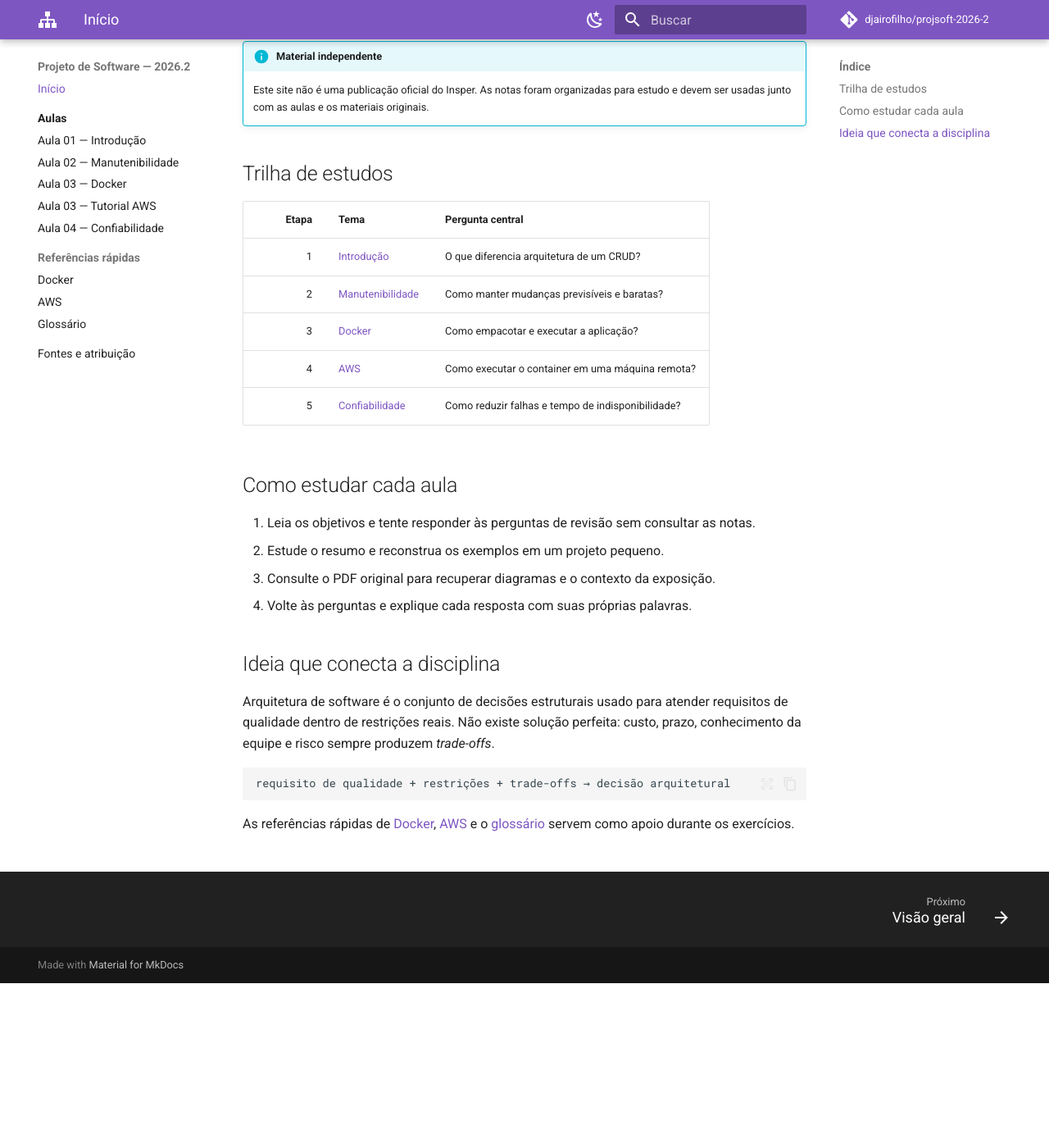
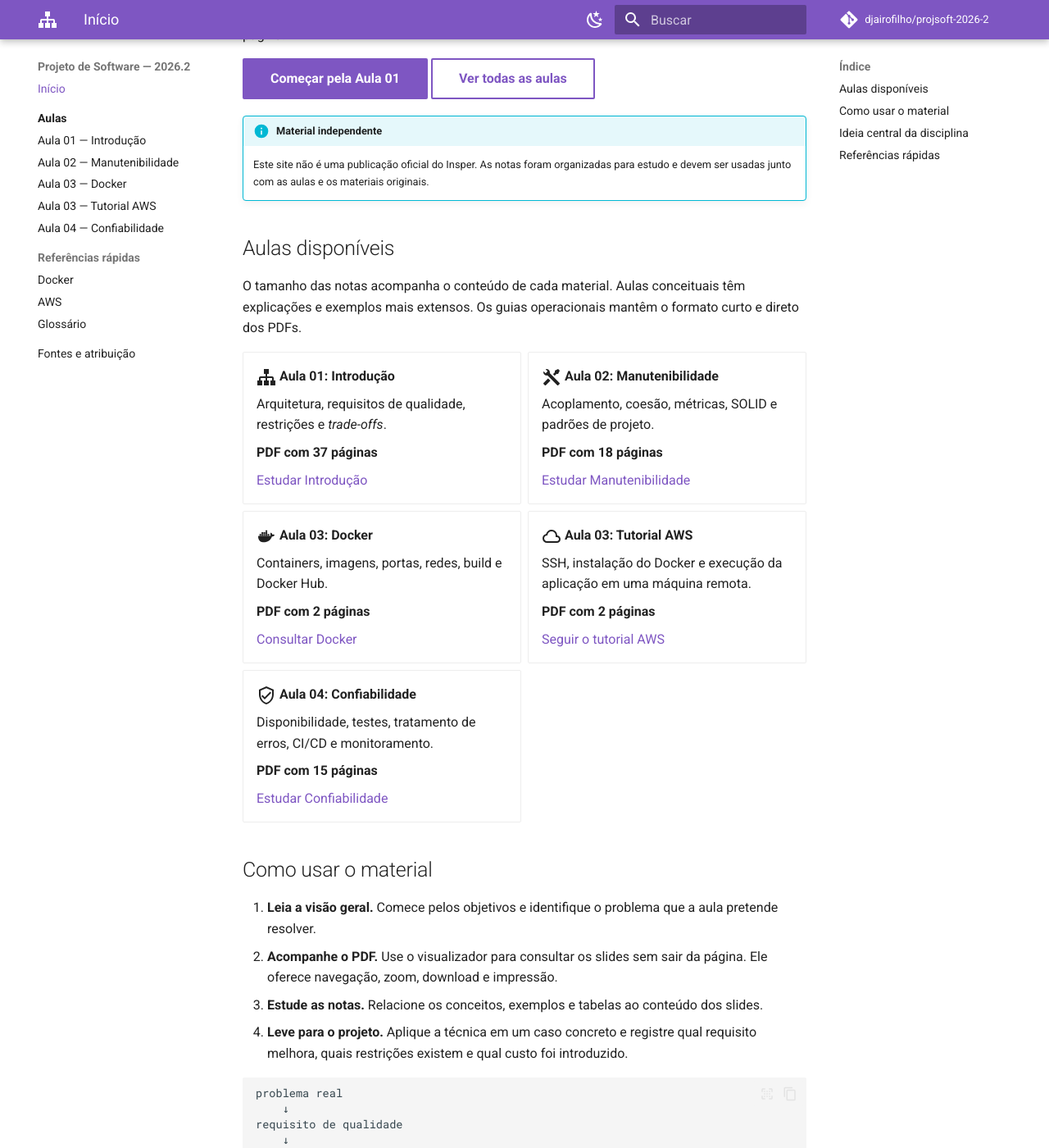
Before and after one commit to djairofilho/projsoft-2026-2, an MkDocs documentation site: the page built from docs/index.md, in a window 1280 px wide and 1400 px high, scrolled down 201 px. Shown: the whole window at 82% size. Built offline with MkDocs 1.6.1 and Material for MkDocs 9.7.7, drawn with Linux system fonts in a browser that asks for light colours; comment, search, counter and statistics services are not loaded; some of the changed text lies outside the part shown.

Commit message:
docs(home): redesign course landing page

````diff
--- a/docs/index.md
+++ b/docs/index.md
@@ -1,40 +1,105 @@
 # Projeto de Software — 2026.2
 
-Material de estudo para conectar decisões de arquitetura aos requisitos de
-qualidade que realmente tornam um sistema difícil de construir e operar.
+Material de estudo sobre arquitetura de software, requisitos de qualidade e
+práticas de engenharia. Cada aula combina notas estruturadas com o PDF original
+aberto diretamente na página.
+
+[Começar pela Aula 01](aulas/aula-01-introducao.md){ .md-button .md-button--primary }
+[Ver todas as aulas](aulas/index.md){ .md-button }
 
 !!! info "Material independente"
     Este site não é uma publicação oficial do Insper. As notas foram organizadas
     para estudo e devem ser usadas junto com as aulas e os materiais originais.
 
-## Trilha de estudos
+## Aulas disponíveis
 
-| Etapa | Tema | Pergunta central |
-|---:|---|---|
-| 1 | [Introdução](aulas/aula-01-introducao.md) | O que diferencia arquitetura de um CRUD? |
-| 2 | [Manutenibilidade](aulas/aula-02-manutenibilidade.md) | Como manter mudanças previsíveis e baratas? |
-| 3 | [Docker](aulas/aula-03-docker.md) | Como empacotar e executar a aplicação? |
-| 4 | [AWS](aulas/aula-03-tutorial-aws.md) | Como executar o container em uma máquina remota? |
-| 5 | [Confiabilidade](aulas/aula-04-confiabilidade.md) | Como reduzir falhas e tempo de indisponibilidade? |
+O tamanho das notas acompanha o conteúdo de cada material. Aulas conceituais têm
+explicações e exemplos mais extensos. Os guias operacionais mantêm o formato curto
+e direto dos PDFs.
 
-## Como estudar cada aula
+<div class="grid cards" markdown>
 
-1. Leia os objetivos e tente responder às perguntas de revisão sem consultar as
-   notas.
-2. Estude o resumo e reconstrua os exemplos em um projeto pequeno.
-3. Consulte o PDF original para recuperar diagramas e o contexto da exposição.
-4. Volte às perguntas e explique cada resposta com suas próprias palavras.
+-   :material-sitemap:{ .lg .middle } **Aula 01: Introdução**
 
-## Ideia que conecta a disciplina
+    Arquitetura, requisitos de qualidade, restrições e *trade-offs*.
+
+    **PDF com 37 páginas**
+
+    [Estudar Introdução](aulas/aula-01-introducao.md)
+
+-   :material-tools:{ .lg .middle } **Aula 02: Manutenibilidade**
+
+    Acoplamento, coesão, métricas, SOLID e padrões de projeto.
+
+    **PDF com 18 páginas**
+
+    [Estudar Manutenibilidade](aulas/aula-02-manutenibilidade.md)
+
+-   :material-docker:{ .lg .middle } **Aula 03: Docker**
+
+    Containers, imagens, portas, redes, build e Docker Hub.
+
+    **PDF com 2 páginas**
+
+    [Consultar Docker](aulas/aula-03-docker.md)
+
+-   :material-cloud-outline:{ .lg .middle } **Aula 03: Tutorial AWS**
+
+    SSH, instalação do Docker e execução da aplicação em uma máquina remota.
+
+    **PDF com 2 páginas**
+
+    [Seguir o tutorial AWS](aulas/aula-03-tutorial-aws.md)
+
+-   :material-shield-check-outline:{ .lg .middle } **Aula 04: Confiabilidade**
+
+    Disponibilidade, testes, tratamento de erros, CI/CD e monitoramento.
+
+    **PDF com 15 páginas**
+
+    [Estudar Confiabilidade](aulas/aula-04-confiabilidade.md)
+
+</div>
+
+## Como usar o material
+
+1. **Leia a visão geral.** Comece pelos objetivos e identifique o problema que a
+   aula pretende resolver.
+2. **Acompanhe o PDF.** Use o visualizador para consultar os slides sem sair da
+   página. Ele oferece navegação, zoom, download e impressão.
+3. **Estude as notas.** Relacione os conceitos, exemplos e tabelas ao conteúdo dos
+   slides.
+4. **Leve para o projeto.** Aplique a técnica em um caso concreto e registre qual
+   requisito melhora, quais restrições existem e qual custo foi introduzido.
+
+```text
+problema real
+    ↓
+requisito de qualidade
+    ↓
+alternativas e restrições
+    ↓
+decisão arquitetural
+    ↓
+implementação e medição
+```
+
+## Ideia central da disciplina
 
 Arquitetura de software é o conjunto de decisões estruturais usado para atender
-requisitos de qualidade dentro de restrições reais. Não existe solução perfeita:
-custo, prazo, conhecimento da equipe e risco sempre produzem *trade-offs*.
+requisitos de qualidade dentro de restrições reais. Não existe solução perfeita.
+Custo, prazo, conhecimento da equipe e risco produzem *trade-offs*.
 
-```text
-requisito de qualidade + restrições + trade-offs → decisão arquitetural
-```
+Uma tecnologia só faz sentido quando está ligada a um problema. Cache, filas,
+containers, pipelines e padrões de projeto são mecanismos. A decisão começa pelo
+resultado esperado e termina com evidência de que esse resultado foi alcançado.
 
-As referências rápidas de [Docker](referencias/docker.md),
-[AWS](referencias/aws.md) e o [glossário](referencias/glossario.md) servem como
-apoio durante os exercícios.
+## Referências rápidas
+
+Use estas páginas durante exercícios e implementação:
+
+- [Docker](referencias/docker.md): comandos para imagens, containers e redes;
+- [AWS](referencias/aws.md): acesso remoto e fluxo seguro de deploy;
+- [Glossário](referencias/glossario.md): conceitos de arquitetura e requisitos de
+  qualidade;
+- [Fontes e atribuição](fontes.md): origem dos materiais e aviso de direitos.
--- a/mkdocs.yml
+++ b/mkdocs.yml
@@ -52,6 +52,9 @@ markdown_extensions:
   - toc:
       permalink: true
   - pymdownx.details
+  - pymdownx.emoji:
+      emoji_index: !!python/name:material.extensions.emoji.twemoji
+      emoji_generator: !!python/name:material.extensions.emoji.to_svg
   - pymdownx.highlight:
       anchor_linenums: true
       line_spans: __span
````
